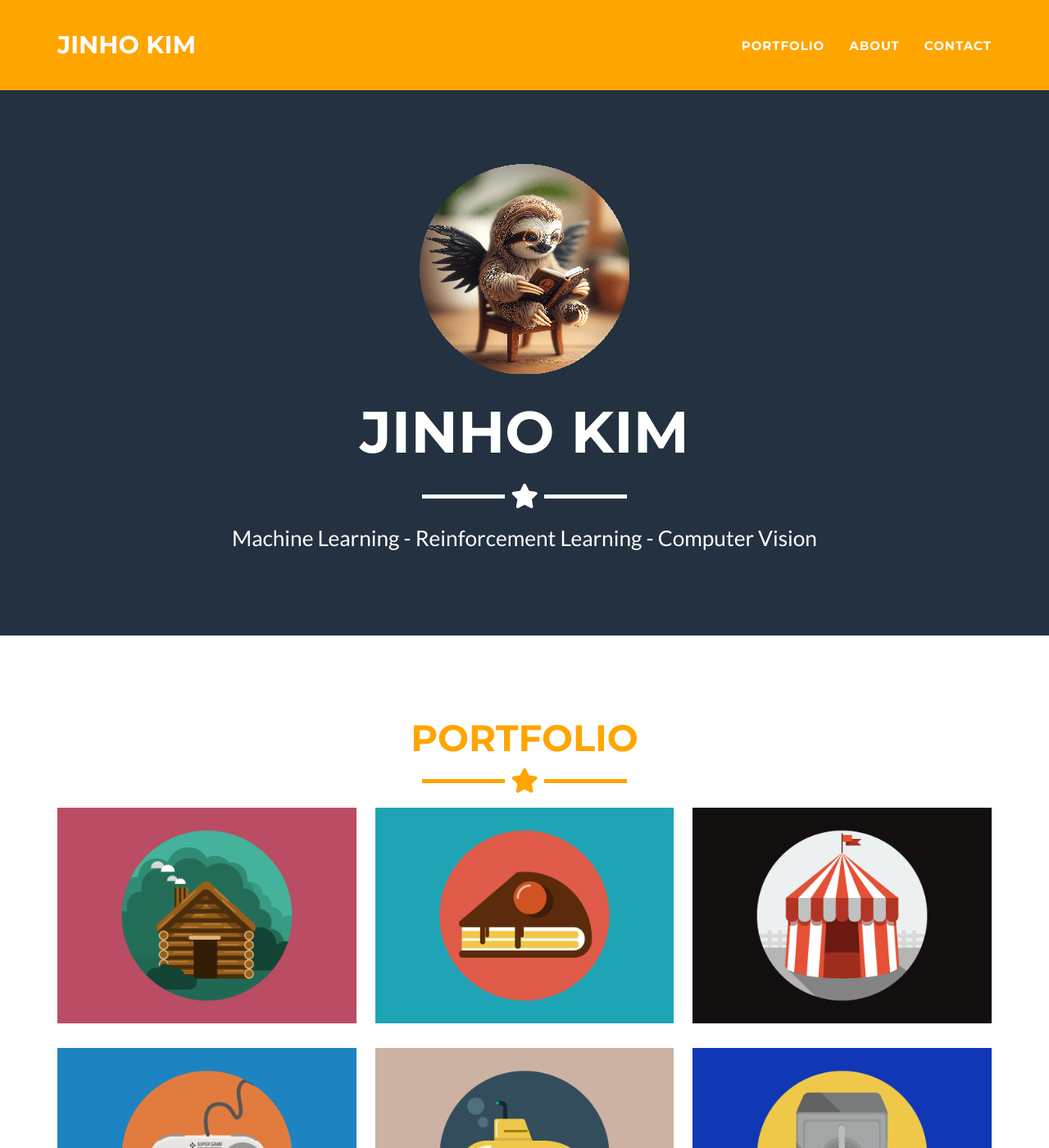
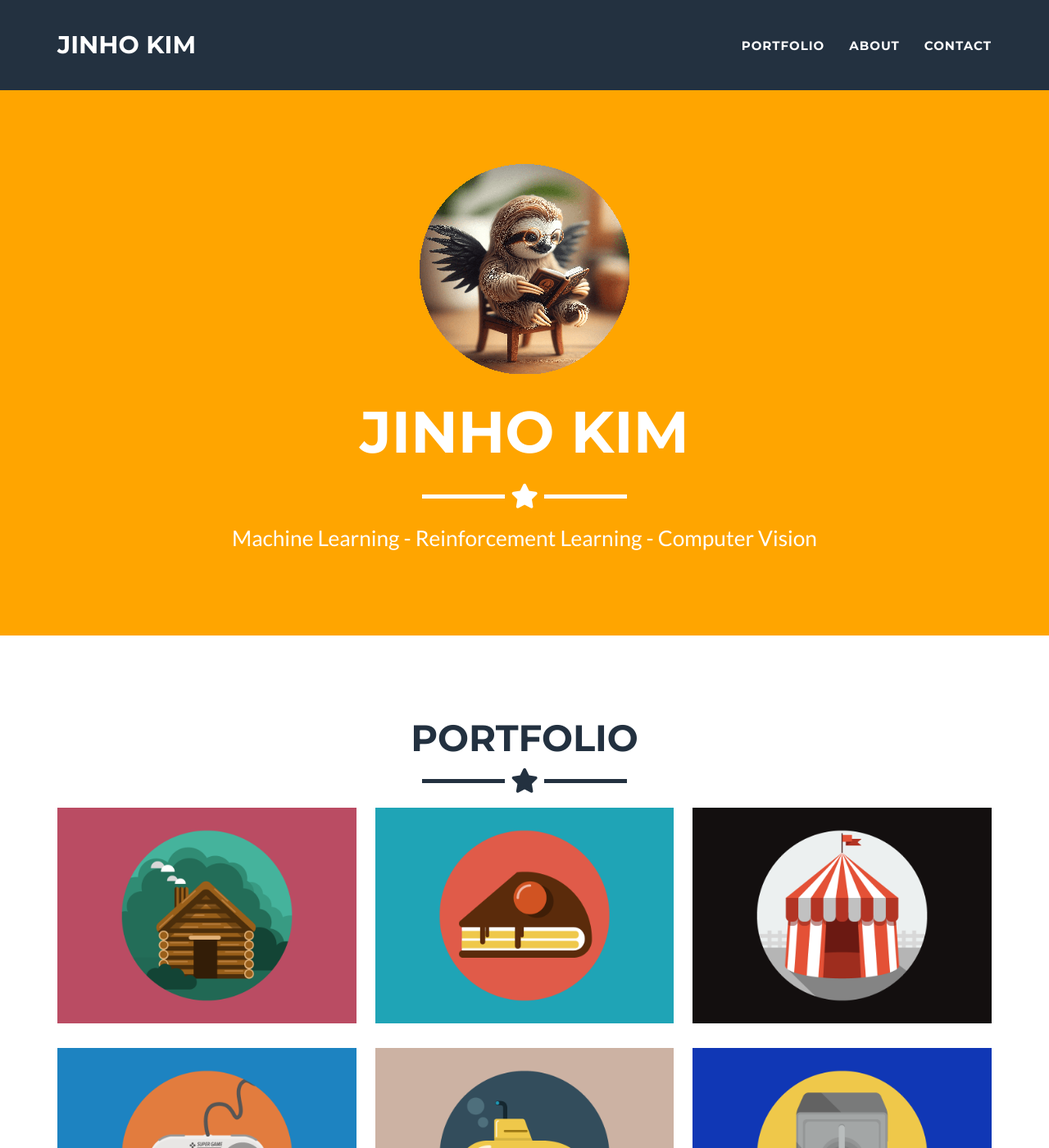
Before and after one commit to jhjh-kim/Mid-Term-Project, a Jekyll site: the page built from _posts/2014-07-18-project-1.markdown, in a window 1280 px wide and 1400 px high. Shown: the whole window at 82% size. Built offline with Jekyll 4.4.1, drawn with Linux system fonts in a browser that asks for light colours.

Commit message:
change theme color4

```diff
--- a/_config.yml
+++ b/_config.yml
@@ -25,9 +25,9 @@ disqus_shortname: myshortname
 
 # Color settings (hex-codes without the leading hash-tag)
 color:
-  primary: 233140 #80B3FF
+  primary: FFA500 #80B3FF
   primary-rgb: "24,288,156" #"128,179,255"
-  secondary: FFA500 #FD6E8A
+  secondary: 233140 #FD6E8A
   secondary-dark: 2c3e50  #A2122F
 
 # Footer settings
```
